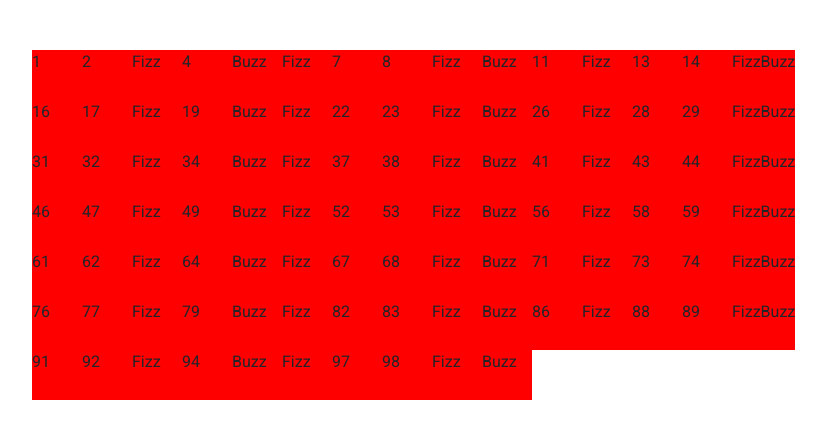
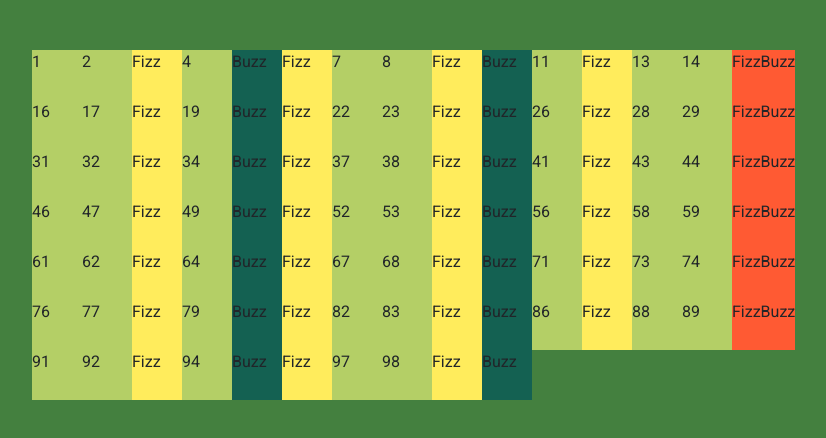
Before and after one commit to Riccardo-Potalivo/js-fizzbuzz, a plain HTML site: page index.html in a window 1280 px wide. Shown: the whole page, without its empty margins (208-1034 px from the left). Drawn offline with nearby package versions, Linux system fonts and the light colour scheme.

Commit message:
bonus-2-done

```diff
--- a/css/style.css
+++ b/css/style.css
@@ -10,12 +10,13 @@
 /***************************************************
 palette
 ***************************************************/
+/* Color Theme Swatches in Hex */
+
 
 
 /***************************************************
 variables
 ***************************************************/
-
 
 /***************************************************
 utility
@@ -36,5 +37,29 @@ general
 {
     height: 50px;
     aspect-ratio: 1;
-    background-color: red;
 }
+
+.bg_primary
+{
+    background-color: #44803F;
+}
+
+.bg_number
+{
+    background-color: #B4CF66;
+}
+
+.bg_fizz
+{
+    background-color: #FFEC5C;
+}
+
+.bg_buzz
+{
+    background-color: #146152;
+}
+
+.bg_fizzbuzz
+{
+    background-color: #FF5A33;
+}
--- a/index.html
+++ b/index.html
@@ -14,7 +14,7 @@
     <link href="https://fonts.googleapis.com/css2?family=Roboto:wght@400;500;700;900&display=swap" rel="stylesheet">
     <title>FizzBuzz</title>
 </head>
-<body>
+<body class="bg_primary">
 
     <div class="container">
         <div class="d-flex flex-wrap" id="boxWrapper">
--- a/js/script.js
+++ b/js/script.js
@@ -1,6 +1,7 @@
 const containerEl = document.getElementById('boxWrapper');
 
 let boxContent
+let bgBox
 
 for(let i = 1; i <= 100; i ++)
 {
@@ -9,27 +10,30 @@ for(let i = 1; i <= 100; i ++)
     {
         boxContent = 'FizzBuzz'
         console.log('FizzBuzz')
+        bgBox = 'bg_fizzbuzz';
     }
     else if(i % 5 === 0)
     {
         boxContent = 'Buzz'
         console.log('Buzz')
+        bgBox = 'bg_buzz';
     }
     else if(i % 3 === 0)
     {
         boxContent = 'Fizz'
         console.log('Fizz')
+        bgBox = 'bg_fizz';
     }
     else
     {
         boxContent = i
         console.log(i)
+        bgBox = 'bg_number';
     }
 
 
-
     const boxEl = document.createElement('div');
-    boxEl.className = `box_number`;
+    boxEl.className = `box_number ${bgBox}`;
     boxEl.innerHTML = boxContent
     containerEl.append(boxEl)
 };
```
